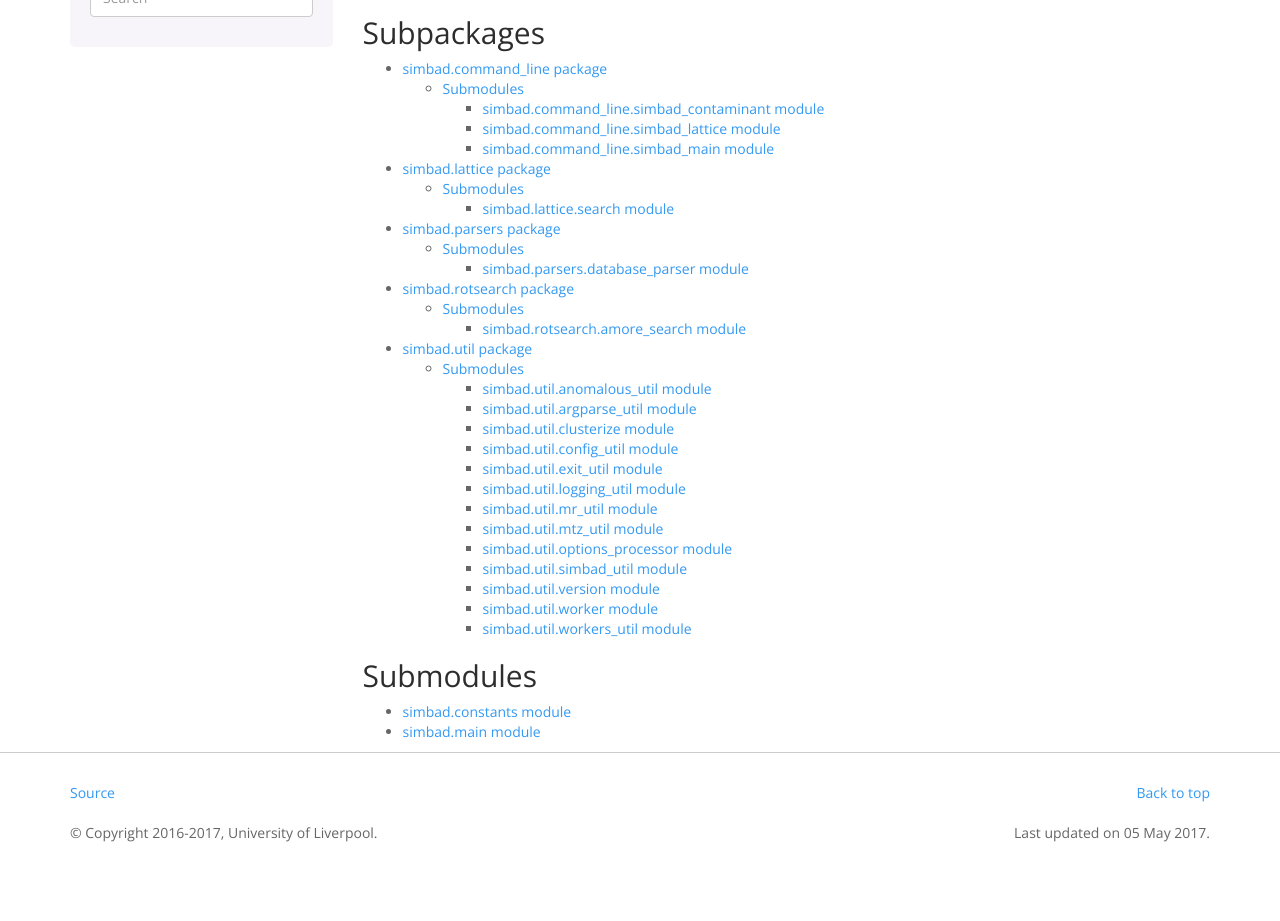
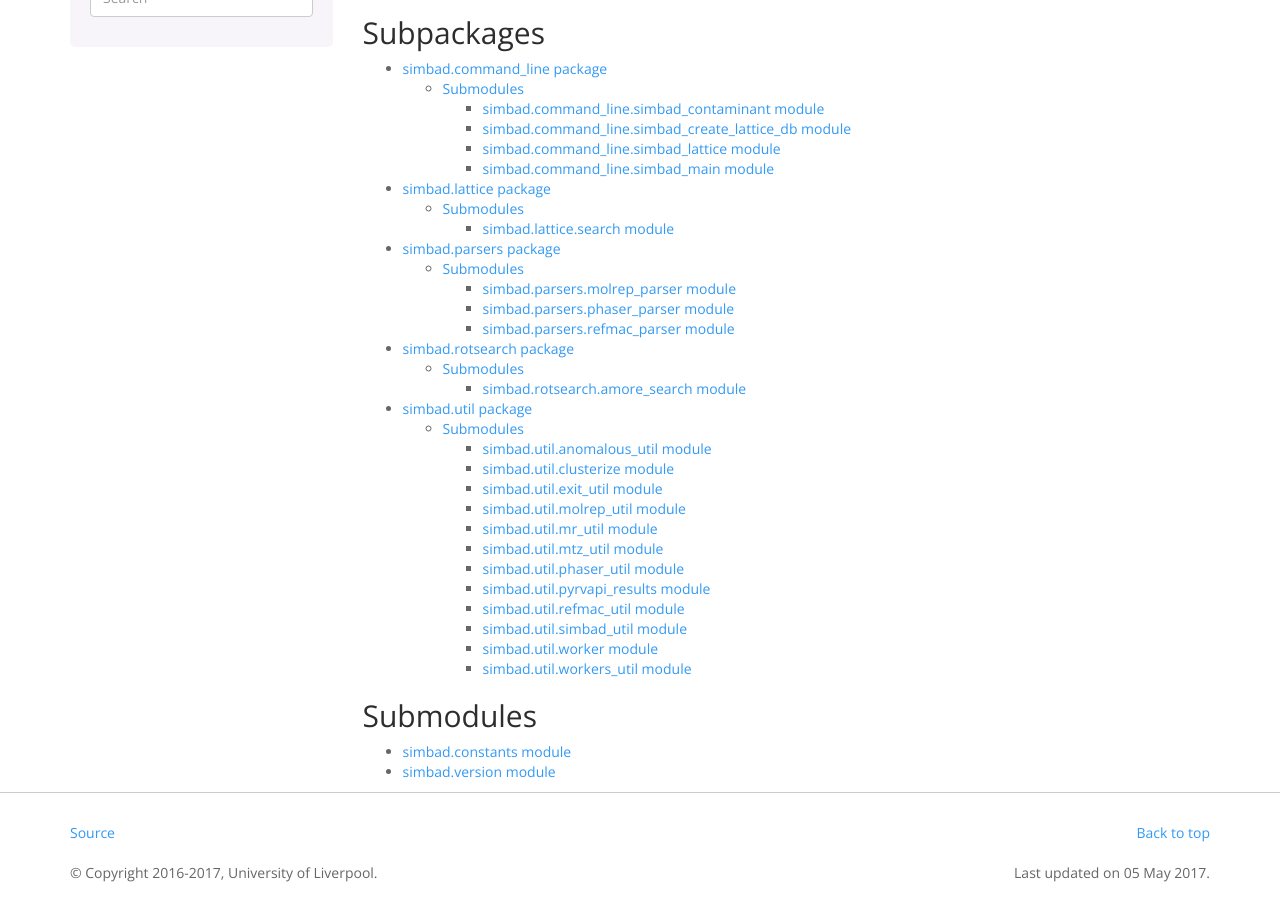
Before and after one commit to rigdenlab/SIMBAD, a Sphinx documentation site: the page built from docs/api/generated/simbad.rst, in a window 1280 px wide, cut to the strip 326-1249 px from the top of the page. Built offline with Sphinx 7.4.7, drawn with Linux system fonts in a browser that asks for light colours; the version number could not be read and is left out; before the commit the page ends 1209 px from its top, so only the background shows below that.

Commit message:
docs added and bug fix for matthews_coef function in mr_util

```diff
--- a/docs/api/generated/simbad.command_line.rst
+++ b/docs/api/generated/simbad.command_line.rst
@@ -12,5 +12,6 @@ Submodules
 .. toctree::
 
    simbad.command_line.simbad_contaminant
+   simbad.command_line.simbad_create_lattice_db
    simbad.command_line.simbad_lattice
    simbad.command_line.simbad_main
--- /dev/null
+++ b/docs/api/generated/simbad.command_line.simbad_create_lattice_db.rst
@@ -0,0 +1,7 @@
+simbad.command_line.simbad_create_lattice_db module
+===================================================
+
+.. automodule:: simbad.command_line.simbad_create_lattice_db
+    :members:
+    :undoc-members:
+    :show-inheritance:
--- /dev/null
+++ b/docs/api/generated/simbad.parsers.molrep_parser.rst
@@ -0,0 +1,7 @@
+simbad.parsers.molrep_parser module
+===================================
+
+.. automodule:: simbad.parsers.molrep_parser
+    :members:
+    :undoc-members:
+    :show-inheritance:
--- /dev/null
+++ b/docs/api/generated/simbad.parsers.phaser_parser.rst
@@ -0,0 +1,7 @@
+simbad.parsers.phaser_parser module
+===================================
+
+.. automodule:: simbad.parsers.phaser_parser
+    :members:
+    :undoc-members:
+    :show-inheritance:
--- /dev/null
+++ b/docs/api/generated/simbad.parsers.refmac_parser.rst
@@ -0,0 +1,7 @@
+simbad.parsers.refmac_parser module
+===================================
+
+.. automodule:: simbad.parsers.refmac_parser
+    :members:
+    :undoc-members:
+    :show-inheritance:
--- a/docs/api/generated/simbad.parsers.rst
+++ b/docs/api/generated/simbad.parsers.rst
@@ -11,4 +11,6 @@ Submodules
 
 .. toctree::
 
-   simbad.parsers.database_parser
+   simbad.parsers.molrep_parser
+   simbad.parsers.phaser_parser
+   simbad.parsers.refmac_parser
--- a/docs/api/generated/simbad.rst
+++ b/docs/api/generated/simbad.rst
@@ -23,4 +23,4 @@ Submodules
 .. toctree::
 
    simbad.constants
-   simbad.main
+   simbad.version
--- /dev/null
+++ b/docs/api/generated/simbad.util.molrep_util.rst
@@ -0,0 +1,7 @@
+simbad.util.molrep_util module
+==============================
+
+.. automodule:: simbad.util.molrep_util
+    :members:
+    :undoc-members:
+    :show-inheritance:
--- /dev/null
+++ b/docs/api/generated/simbad.util.phaser_util.rst
@@ -0,0 +1,7 @@
+simbad.util.phaser_util module
+==============================
+
+.. automodule:: simbad.util.phaser_util
+    :members:
+    :undoc-members:
+    :show-inheritance:
--- /dev/null
+++ b/docs/api/generated/simbad.util.pyrvapi_results.rst
@@ -0,0 +1,7 @@
+simbad.util.pyrvapi_results module
+==================================
+
+.. automodule:: simbad.util.pyrvapi_results
+    :members:
+    :undoc-members:
+    :show-inheritance:
--- /dev/null
+++ b/docs/api/generated/simbad.util.refmac_util.rst
@@ -0,0 +1,7 @@
+simbad.util.refmac_util module
+==============================
+
+.. automodule:: simbad.util.refmac_util
+    :members:
+    :undoc-members:
+    :show-inheritance:
--- /dev/null
+++ b/docs/api/generated/simbad.version.rst
@@ -0,0 +1,7 @@
+simbad.version module
+=====================
+
+.. automodule:: simbad.version
+    :members:
+    :undoc-members:
+    :show-inheritance:
```
Also changed, not shown: docs/api/command_line.rst (added, +12 -0 lines), docs/api/generated/simbad.util.rst (+4 -5 lines), 4 other files.
